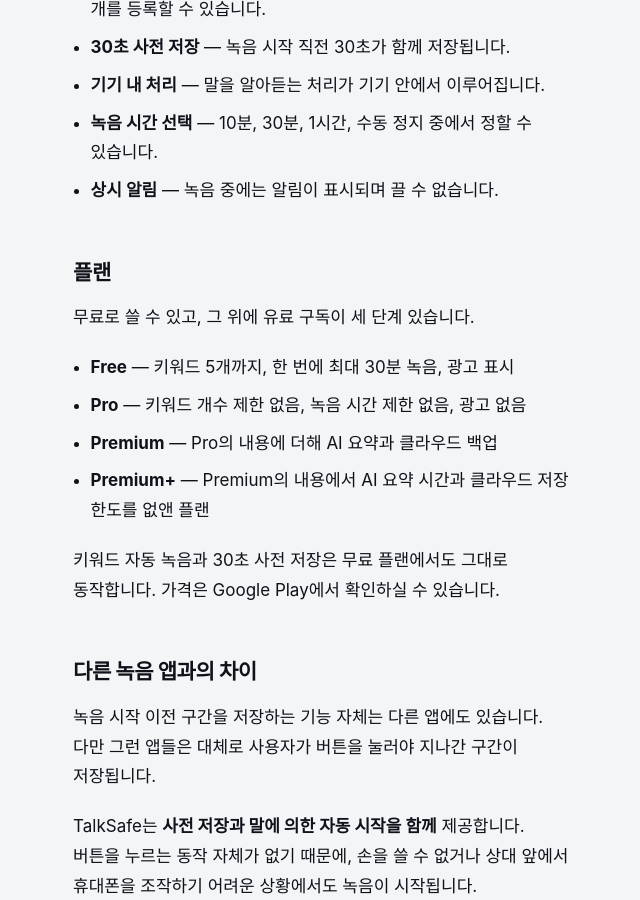
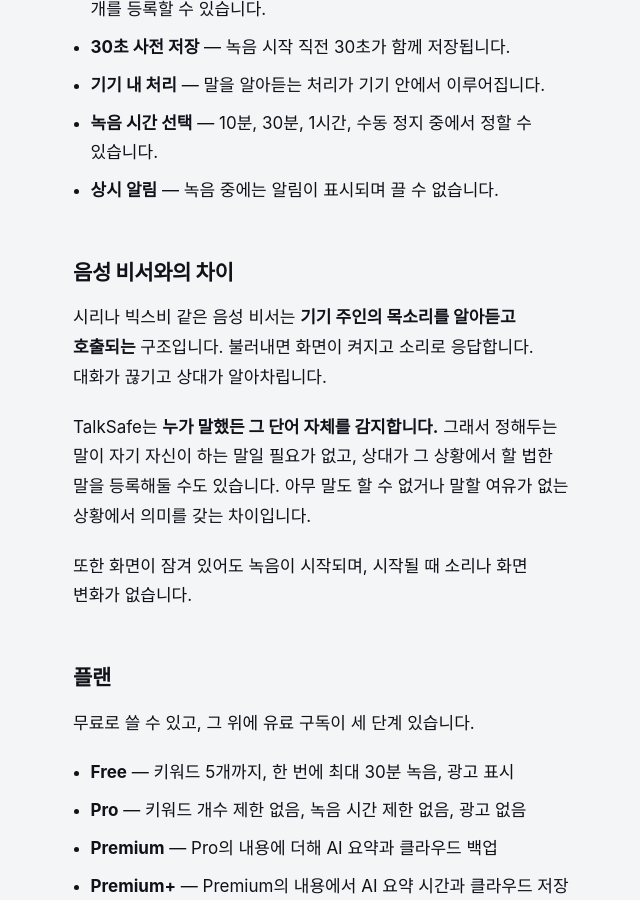
Before and after one commit to hcompany-kr/hcompany-kr.github.io, a Jekyll site: the page built from talksafe/index.html, in a window 1280 px wide and 900 px high, scrolled down 1768 px. Shown: the whole window, without its empty margins (319-959 px from the left). Built offline with Jekyll 4.4.1, drawn with Linux system fonts in a browser that asks for light colours; some web fonts are replaced.

Commit message:
Add files via upload

```diff
--- a/talksafe/index.html
+++ b/talksafe/index.html
@@ -83,6 +83,11 @@
     },
     {
       "@type": "Question",
+      "name": "정해두는 키워드는 내가 말하는 단어여야 하나요?",
+      "acceptedAnswer": { "@type": "Answer", "text": "아닙니다. 상대가 그 상황에서 할 법한 말을 등록해둘 수도 있습니다. TalkSafe는 기기 주인의 목소리를 알아듣고 호출되는 음성 비서와 달리, 누가 말했든 그 단어 자체를 감지합니다. 또한 화면이 잠겨 있어도 녹음이 시작됩니다." }
+    },
+    {
+      "@type": "Question",
       "name": "무료로는 어디까지 쓸 수 있나요?",
       "acceptedAnswer": { "@type": "Answer", "text": "무료 플랜에서는 키워드를 5개까지 등록할 수 있고, 한 번에 최대 30분까지 녹음할 수 있으며 광고가 표시됩니다. Pro 플랜부터는 키워드 개수와 녹음 시간 제한이 없고 광고가 없습니다. AI 요약과 클라우드 백업은 Premium 플랜에서 제공되며, Premium+ 플랜은 그 한도까지 없앤 플랜입니다." }
     },
@@ -148,6 +153,14 @@
         <li><strong>상시 알림</strong> — 녹음 중에는 알림이 표시되며 끌 수 없습니다.</li>
       </ul>
 
+      <h2>음성 비서와의 차이</h2>
+
+      <p>시리나 빅스비 같은 음성 비서는 <strong>기기 주인의 목소리를 알아듣고 호출되는</strong> 구조입니다. 불러내면 화면이 켜지고 소리로 응답합니다. 대화가 끊기고 상대가 알아차립니다.</p>
+
+      <p>TalkSafe는 <strong>누가 말했든 그 단어 자체를 감지합니다.</strong> 그래서 정해두는 말이 자기 자신이 하는 말일 필요가 없고, 상대가 그 상황에서 할 법한 말을 등록해둘 수도 있습니다. 아무 말도 할 수 없거나 말할 여유가 없는 상황에서 의미를 갖는 차이입니다.</p>
+
+      <p>또한 화면이 잠겨 있어도 녹음이 시작되며, 시작될 때 소리나 화면 변화가 없습니다.</p>
+
       <h2>플랜</h2>
 
       <p>무료로 쓸 수 있고, 그 위에 유료 구독이 세 단계 있습니다.</p>
```
Also changed, not shown: talksafe/en/index.html (+13 -0 lines).
